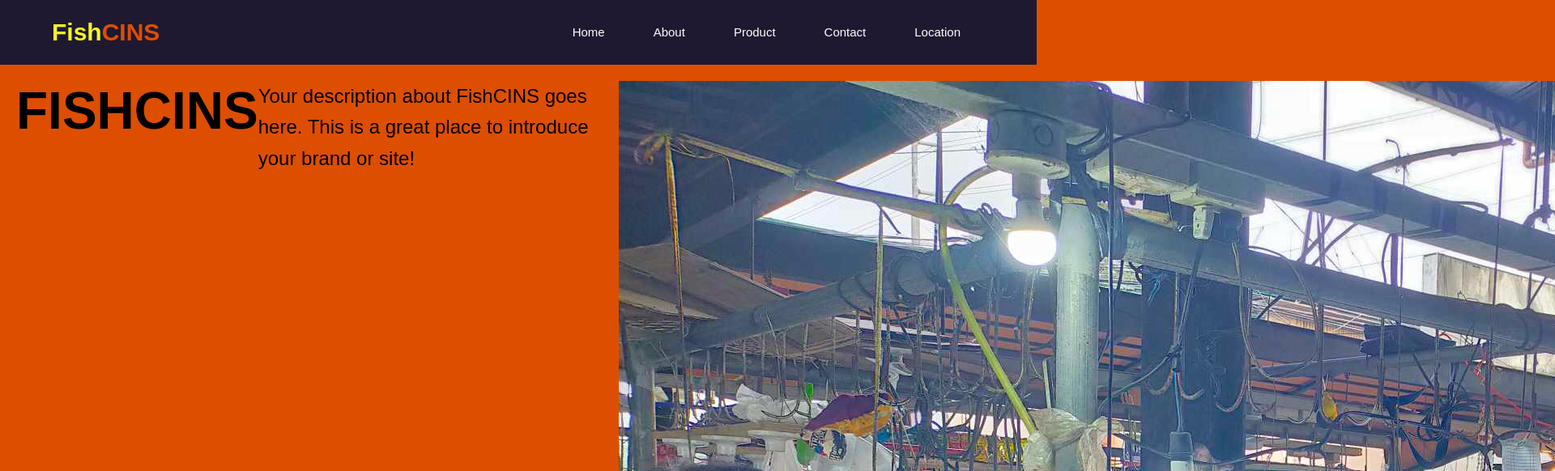
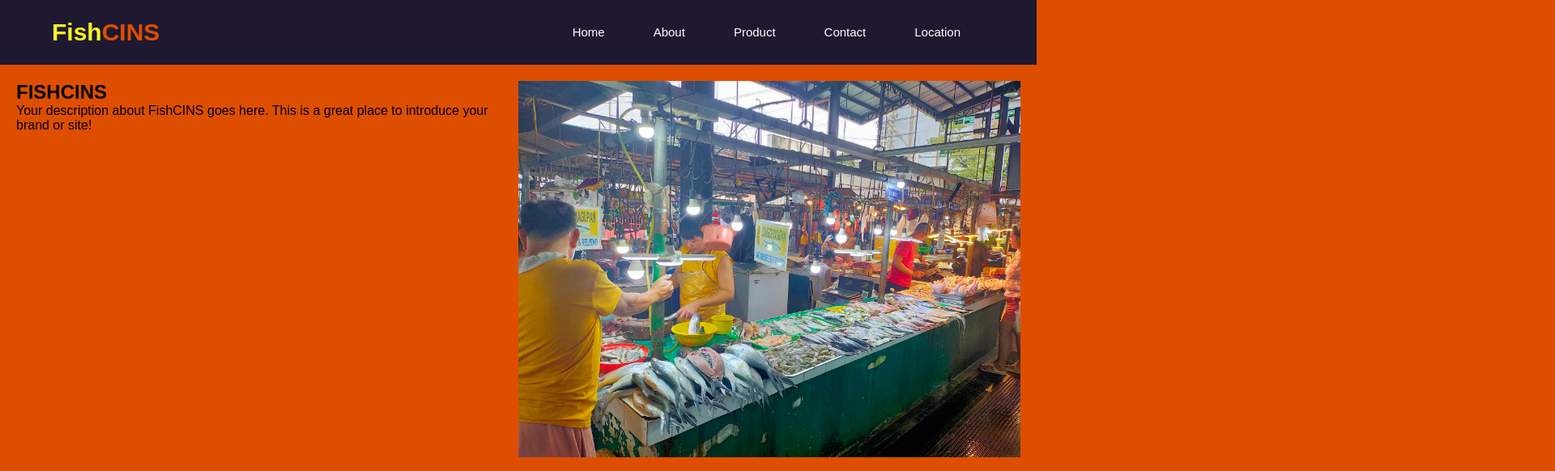
Before and after one commit to FishCINS/FishCINS.github.io, a plain HTML site: page index.html in a window 1280 px wide. Shown: the top 582 px of the page at 81% size, 1920 px wide, since content can reach past the window. Drawn offline with Linux system fonts and the light colour scheme.

Commit message:
Update style.css

```diff
--- a/style.css
+++ b/style.css
@@ -87,32 +87,22 @@ body {
 
 .home-section {
     display: flex;
-    justify-content: space-between;
-    align-items: flex-start;
     padding: 20px;
 }
 
-.home-content {
-    display: flex;
-    align-items: flex-start;
-}
-
 .content-left {
-    flex: 0 0 60%; /* adjust left width of content */
+    flex: 1; /* Adjusts left content size */
 }
 
 .content-right {
-    flex: 0 0 30%; /*adjust right width of content */
-    /* You can add styles for the images here */
+    display: flex;
+    flex-direction: column;
+    flex: 1; /* Adjusts right content size */
+    justify-content: flex-start;
 }
 
-/* Title and description */
-.home-title {
-    font-size: 4em;
-    margin-bottom: 20px;
+.content-right img {
+    max-width: 100%; /* Makes images responsive */
+    height: auto;
+    margin-bottom: 20px; /* Adjusts space between images */
 }
-
-.home-description {
-    font-size: 1.5em;
-    line-height: 1.6;
-}
```
